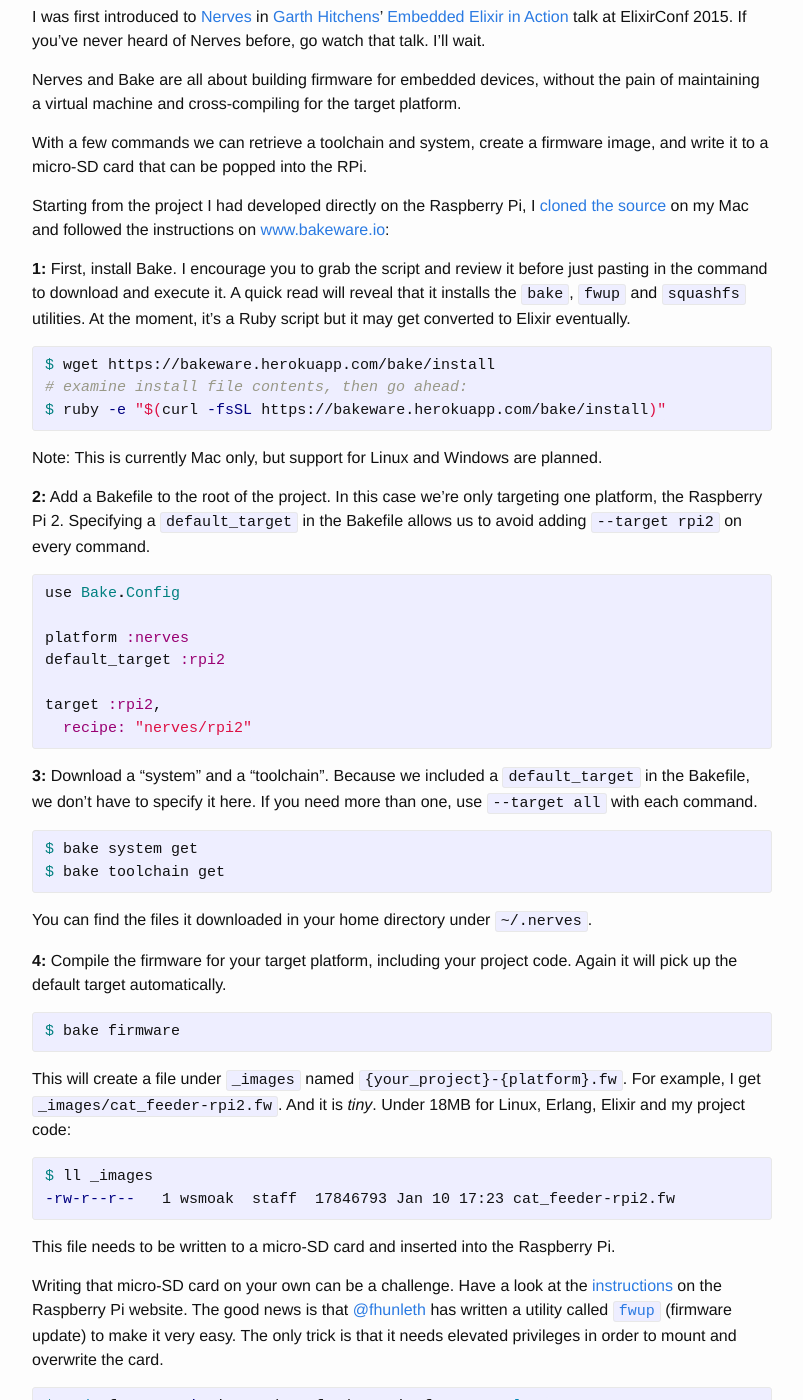
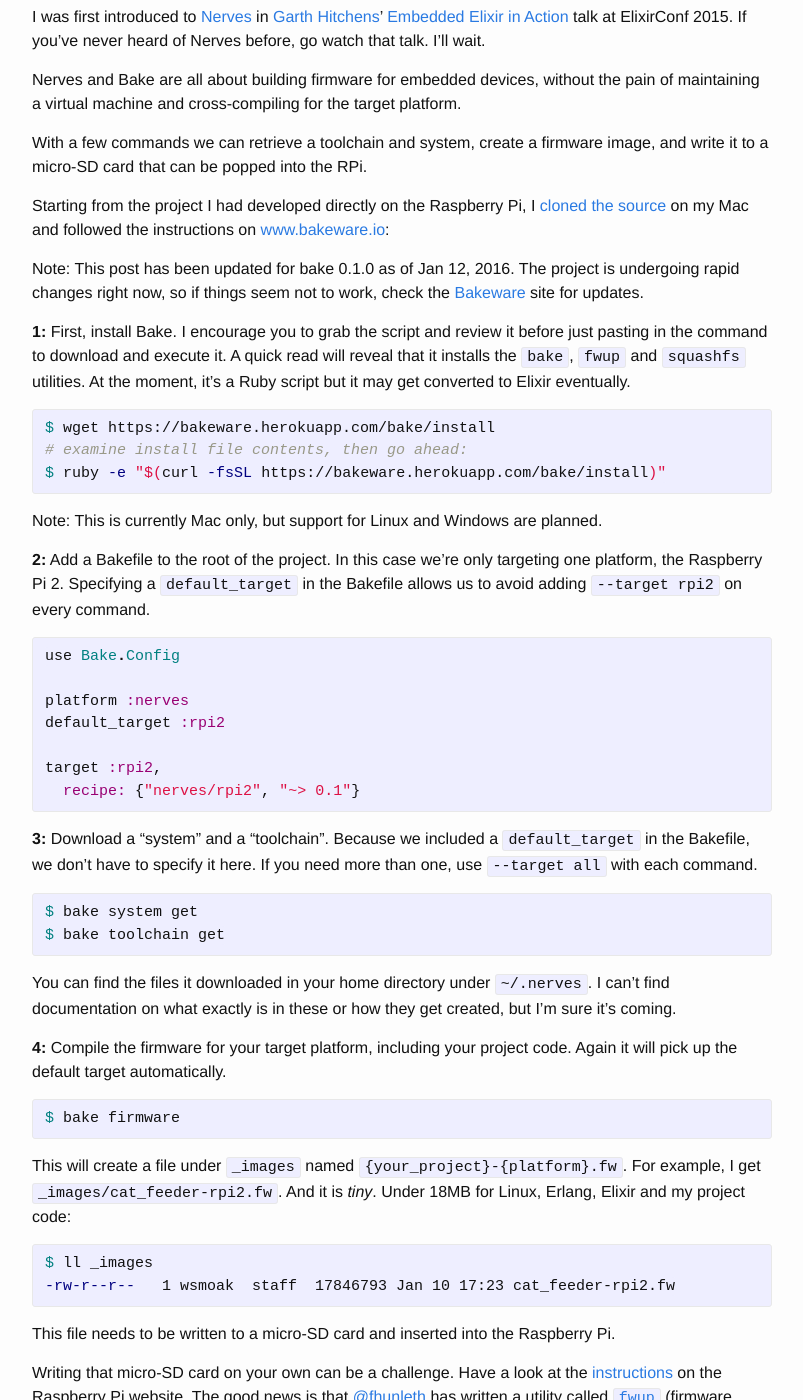
Before and after one commit to wsmoak/wsmoak.github.io, a Jekyll site: the page built from _posts/2016-01-11-embedded-elixir-nerves-bake.md, in a window 1280 px wide and 1400 px high, scrolled down 1233 px. Shown: the whole window, without its empty margins (238-1041 px from the left). Built offline with Jekyll 4.4.1, drawn with Linux system fonts in a browser that asks for light colours; comment, search, counter and statistics services are not loaded.

Commit message:
Update bake post

```diff
--- a/_posts/2016-01-11-embedded-elixir-nerves-bake.md
+++ b/_posts/2016-01-11-embedded-elixir-nerves-bake.md
@@ -39,6 +39,8 @@
 
 Starting from the project I had developed directly on the Raspberry Pi, I [cloned the source][cf] on my Mac and followed the instructions on [www.bakeware.io][bake]:
 
+Note: This post has been updated for bake 0.1.0 as of Jan 12, 2016.  The project is undergoing rapid changes right now, so if things seem not to work, check the [Bakeware][bake] site for updates.
+
 **1:** First, install Bake.  I encourage you to grab the script and review it before just pasting in the command to download and execute it.  A quick read will reveal that it installs the `bake`, `fwup` and `squashfs` utilities.  At the moment, it's a Ruby script but it may get converted to Elixir eventually.
 
 {% highlight bash %}
@@ -58,7 +60,7 @@
 default_target :rpi2
 
 target :rpi2,
-  recipe: "nerves/rpi2"
+  recipe: {"nerves/rpi2", "~> 0.1"}
 {% endhighlight %}
 
 **3:** Download a "system" and a "toolchain".  Because we included a `default_target` in the Bakefile, we don't have to specify it here.  If you need more than one, use `--target all` with each command.
@@ -68,7 +70,7 @@
 $ bake toolchain get
 {% endhighlight %}
 
-You can find the files it downloaded in your home directory under `~/.nerves`.
+You can find the files it downloaded in your home directory under `~/.nerves`.  I can't find documentation on what exactly is in these or how they get created, but I'm sure it's coming.
 
 **4:** Compile the firmware for your target platform, including your project code.  Again it will pick up the default target automatically.
 
```
